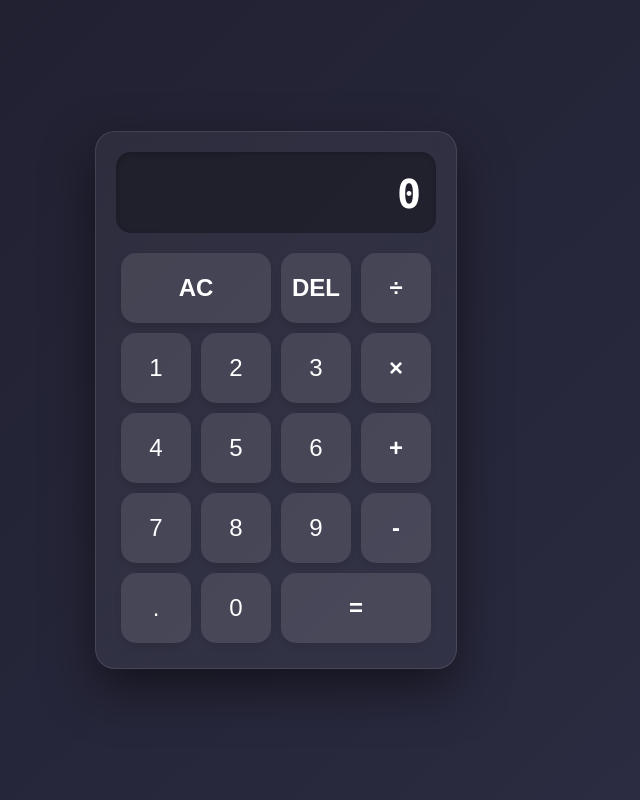
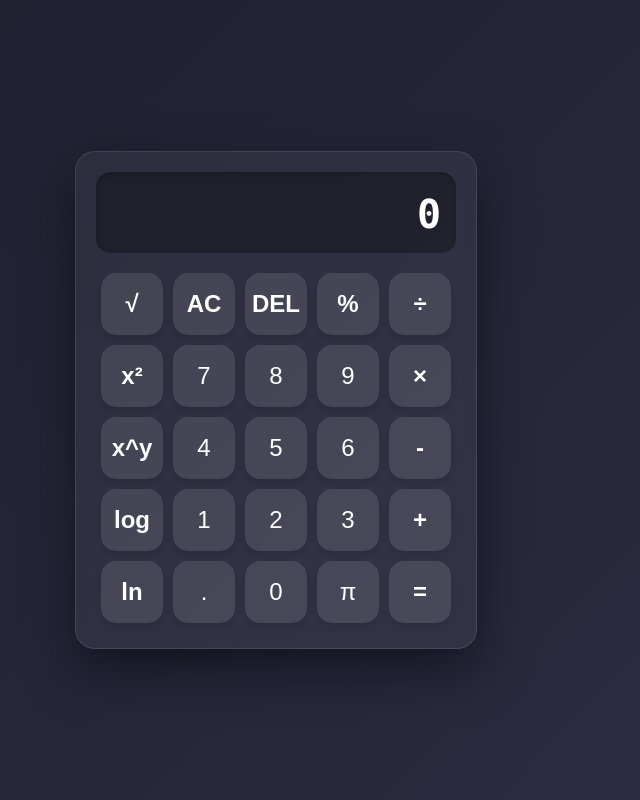
Before and after one commit to Dhivanujan/Calculator, a React (Vite) app: page / in a window 1280 px wide. Shown: the whole page, without its empty margins (364-1004 px from the left). Built offline with nearby package versions, Linux system fonts and the light colour scheme.

Commit message:
Other functions added

```diff
--- a/src/App.css
+++ b/src/App.css
@@ -6,8 +6,8 @@
   display: grid;
   justify-content: center;
   align-content: center;
-  grid-template-columns: repeat(4, 5rem);
-  grid-template-rows: minmax(6rem, auto) repeat(5, 5rem);
+  grid-template-columns: repeat(5, 4.5rem);
+  grid-template-rows: minmax(6rem, auto) repeat(5, 4.5rem);
   background: rgba(255, 255, 255, 0.05);
   padding: 20px;
   border-radius: 20px;
@@ -97,13 +97,13 @@
 /* Responsiveness */
 @media (max-width: 500px) {
   .calculator-grid {
-    grid-template-columns: repeat(4, 4.5rem);
-    grid-template-rows: minmax(5rem, auto) repeat(5, 4.5rem);
+    grid-template-columns: repeat(5, 3.5rem);
+    grid-template-rows: minmax(5rem, auto) repeat(5, 3.5rem);
     padding: 10px;
   }
 
   .calculator-grid > button {
-    font-size: 1.2rem;
+    font-size: 1.1rem;
     margin: 3px;
   }
 
--- a/src/App.jsx
+++ b/src/App.jsx
@@ -42,6 +42,19 @@ function App() {
     }
   };
 
+  const appendConstant = (constant) => {
+    if (overwrite) {
+      setCurrentOperand(constant.toString());
+      setOverwrite(false);
+    } else {
+      if (currentOperand === '0' || currentOperand === 'Error') {
+        setCurrentOperand(constant.toString());
+      } else {
+        setCurrentOperand(currentOperand + constant.toString());
+      }
+    }
+  };
+
   // Helper to compute result
   const compute = (prev, current, op) => {
     const p = parseFloat(prev);
@@ -53,18 +66,61 @@ function App() {
       case '+': computation = p + c; break;
       case '-': computation = p - c; break;
       case '*': computation = p * c; break;
+      case '÷':
       case '/':
         if (c === 0) return 'Error';
         computation = p / c;
         break;
+      case '^': computation = Math.pow(p, c); break;
       default: return '';
     }
 
     // rounding
     if(computation !== 'Error') {
-       return (Math.round(computation * 100000000) / 100000000).toString();
+       return (Math.round(computation * 10000000000) / 10000000000).toString();
     }
     return computation;
+  };
+
+  const unaryOperation = (operation) => {
+    if (currentOperand === '' || currentOperand === 'Error') return;
+    const current = parseFloat(currentOperand);
+    if (isNaN(current)) return;
+
+    let result = 0;
+    switch (operation) {
+      case '√':
+        if (current < 0) {
+            setCurrentOperand('Error');
+            return;
+        }
+        result = Math.sqrt(current);
+        break;
+      case 'x²': result = Math.pow(current, 2); break;
+      case 'log':
+        if (current <= 0) {
+           setCurrentOperand('Error');
+           return;
+        }
+        result = Math.log10(current);
+        break;
+      case 'ln':
+        if (current <= 0) {
+            setCurrentOperand('Error');
+            return;
+         }
+         result = Math.log(current);
+         break;
+      case '%': result = current / 100; break;
+      default: return;
+    }
+
+    if (isNaN(result) || !isFinite(result)) {
+        setCurrentOperand('Error');
+    } else {
+        setCurrentOperand((Math.round(result * 10000000000) / 10000000000).toString());
+    }
+    setOverwrite(true);
   };
 
   const chooseOperation = (op) => {
@@ -108,6 +164,8 @@ function App() {
         appendNumber('.');
       } else if (['+', '-', '*', '/'].includes(e.key)) {
         chooseOperation(e.key);
+      } else if (e.key === '^') {
+        chooseOperation('^');
       } else if (e.key === 'Enter' || e.key === '=') {
         e.preventDefault();
         evaluate();
@@ -132,24 +190,41 @@ function App() {
         </div>
         <div className="current-operand">{currentOperand || '0'}</div>
       </div>
-      <button className="span-two function-btn" onClick={clear}>AC</button>
+
+      {/* Row 1 */}
+      <button className="function-btn" onClick={() => unaryOperation('√')}>√</button>
+      <button className="function-btn" onClick={clear}>AC</button>
       <button className="function-btn" onClick={deleteDigit}>DEL</button>
+      <button className="function-btn" onClick={() => unaryOperation('%')}>%</button>
       <button className="operator-btn" onClick={() => chooseOperation('/')}>÷</button>
+
+      {/* Row 2 */}
+      <button className="function-btn" onClick={() => unaryOperation('x²')}>x²</button>
+      <button onClick={() => appendNumber('7')}>7</button>
+      <button onClick={() => appendNumber('8')}>8</button>
+      <button onClick={() => appendNumber('9')}>9</button>
+      <button className="operator-btn" onClick={() => chooseOperation('*')}>×</button>
+
+      {/* Row 3 */}
+      <button className="function-btn" onClick={() => chooseOperation('^')}>x^y</button>
+      <button onClick={() => appendNumber('4')}>4</button>
+      <button onClick={() => appendNumber('5')}>5</button>
+      <button onClick={() => appendNumber('6')}>6</button>
+      <button className="operator-btn" onClick={() => chooseOperation('-')}>-</button>
+
+      {/* Row 4 */}
+      <button className="function-btn" onClick={() => unaryOperation('log')}>log</button>
       <button onClick={() => appendNumber('1')}>1</button>
       <button onClick={() => appendNumber('2')}>2</button>
       <button onClick={() => appendNumber('3')}>3</button>
-      <button className="operator-btn" onClick={() => chooseOperation('*')}>×</button>
-      <button onClick={() => appendNumber('4')}>4</button>
-      <button onClick={() => appendNumber('5')}>5</button>
-      <button onClick={() => appendNumber('6')}>6</button>
       <button className="operator-btn" onClick={() => chooseOperation('+')}>+</button>
-      <button onClick={() => appendNumber('7')}>7</button>
-      <button onClick={() => appendNumber('8')}>8</button>
-      <button onClick={() => appendNumber('9')}>9</button>
-      <button className="operator-btn" onClick={() => chooseOperation('-')}>-</button>
+
+      {/* Row 5 */}
+      <button className="function-btn" onClick={() => unaryOperation('ln')}>ln</button>
       <button onClick={() => appendNumber('.')}>.</button>
       <button onClick={() => appendNumber('0')}>0</button>
-      <button className="span-two operator-btn" onClick={evaluate}>=</button>
+      <button onClick={() => appendConstant(Math.PI)}>π</button>
+      <button className="operator-btn" onClick={evaluate}>=</button>
     </div>
   );
 }
```
